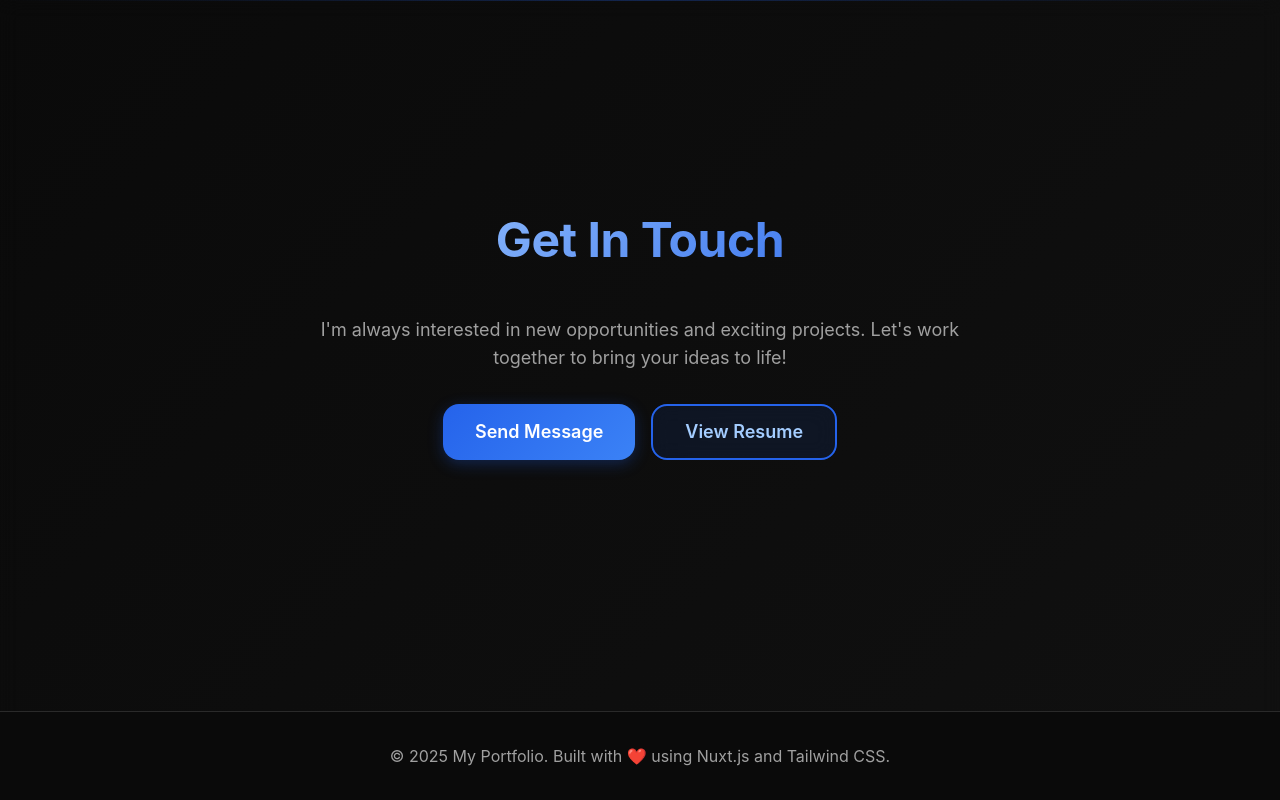
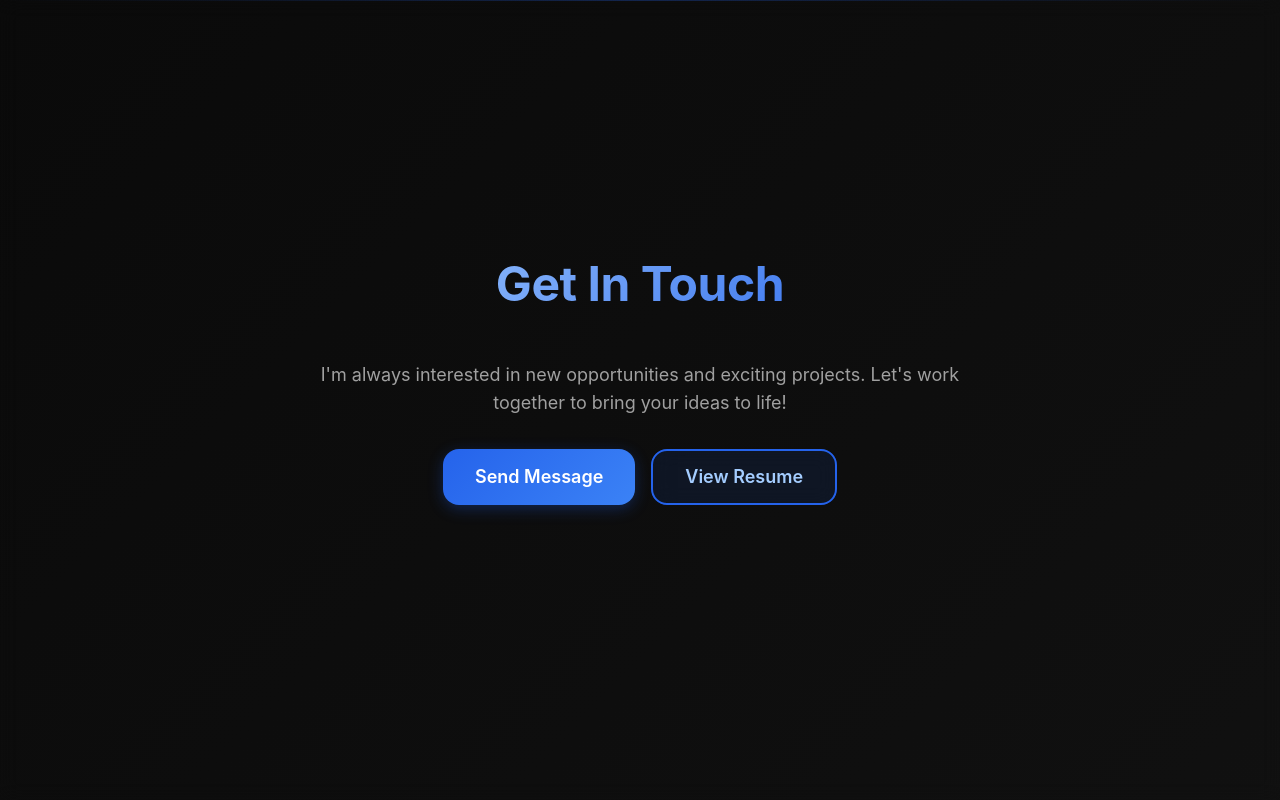
Before and after one commit to chrisnltr/portfolio, a Nuxt app: page / in a window 1280 px wide. Shown: the part 3280-4080 px from the top of the page. Built offline with nearby package versions, Linux system fonts and the light colour scheme.

Commit message:
refactor: remove footer section from app.vue

```diff
--- a/app.vue
+++ b/app.vue
@@ -510,15 +510,7 @@
           </div>
         </div>
 
-        <footer
-          class="bg-background-primary border-t border-border-primary py-8"
-        >
-          <div class="container mx-auto px-4 text-center">
-            <p class="text-text-secondary">
-              © 2025 My Portfolio. Built with ❤️ using Nuxt.js and Tailwind CSS.
-            </p>
-          </div>
-        </footer>
+
       </section>
     </main>
 
```
